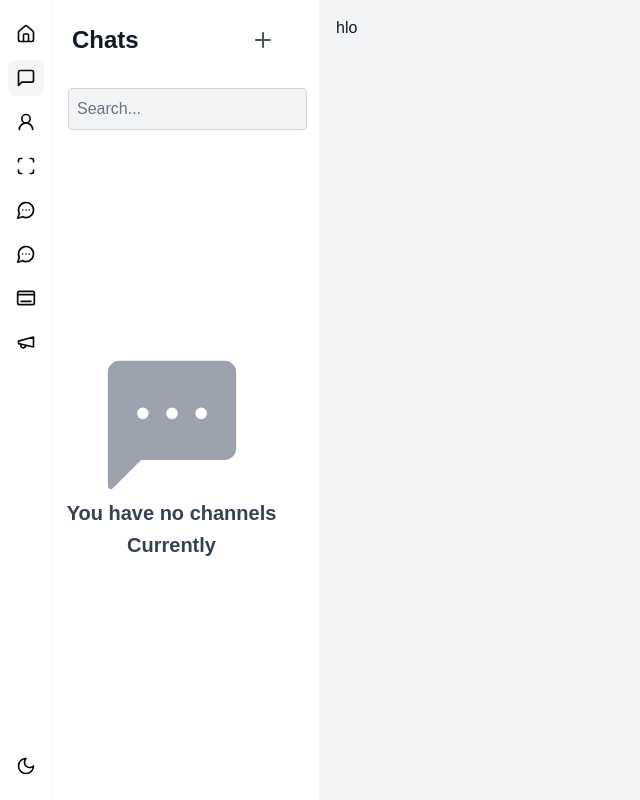
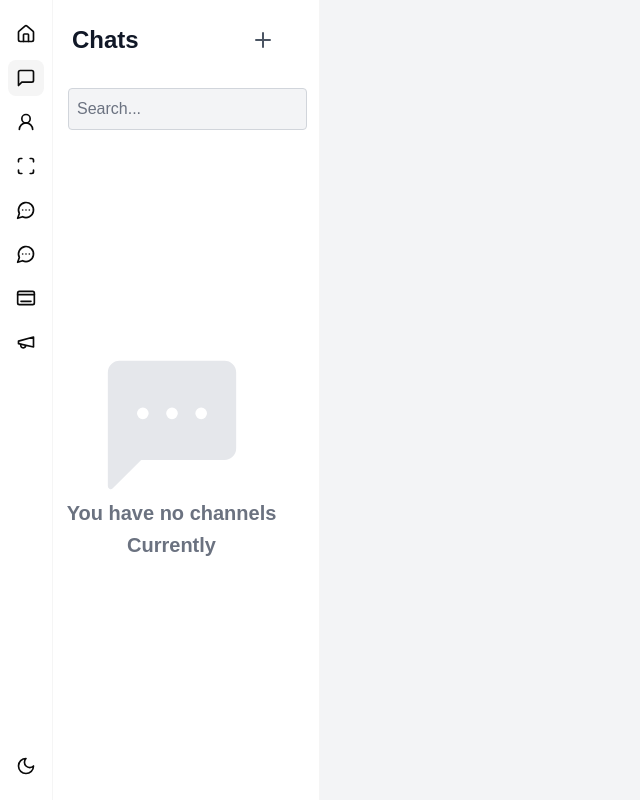
Before and after one commit to devshad7/nexotalks, a Next.js app: page /chat in a window 1280 px wide. Shown: the whole page, without its empty margins (0-640 px from the left). Built offline with nearby package versions, Linux system fonts and the light colour scheme; no server answers.

Commit message:
feat: some changes in CSS

```diff
--- a/src/components/ChatWindow.js
+++ b/src/components/ChatWindow.js
@@ -1,7 +1,7 @@
 const ChatWindow = () => {
   return (
     <div className="p-4 bg-gray-100 dark:bg-muted-moreDark transition-colors duration-300 h-full">
-     hlo
+
     </div>
   );
 };
--- a/src/components/UserPanel.js
+++ b/src/components/UserPanel.js
@@ -37,12 +37,12 @@ const UserPanel = () => {
             viewBox="0 0 24 24"
             width="140"
             height="140"
-            className="fill-current text-gray-400 dark:text-gray-600"
+            className="fill-current text-gray-200 dark:text-gray-500"
           >
             <path d="M21 1H3a2 2 0 0 0-2 2v19.5a.5.5 0 0 0 .85.35L6.71 18H21a2 2 0 0 0 2-2V3a2 2 0 0 0-2-2ZM7 11a1 1 0 1 1 1-1 1 1 0 0 1-1 1Zm5 0a1 1 0 1 1 1-1 1 1 0 0 1-1 1Zm5 0a1 1 0 1 1 1-1 1 1 0 0 1-1 1Z" />
           </svg>
-          <p className="text-xl font-bold text-gray-700 dark:text-gray-100">You have no channels</p>
-          <p className="text-xl font-bold  text-gray-700 dark:text-gray-100">Currently</p>
+          <p className="text-xl font-bold text-gray-500 dark:text-gray-500">You have no channels</p>
+          <p className="text-xl font-bold  text-gray-500 dark:text-gray-500">Currently</p>
         </div>
       </div>
 
```
